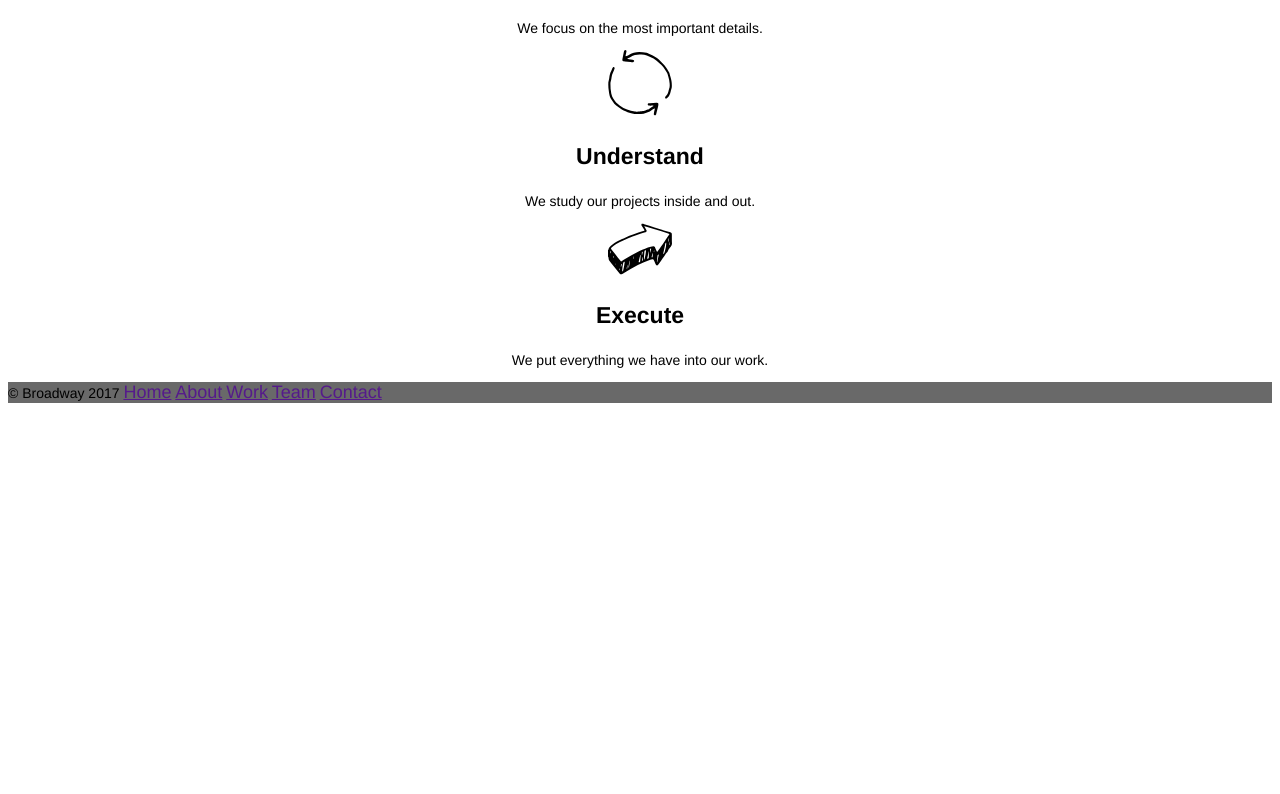
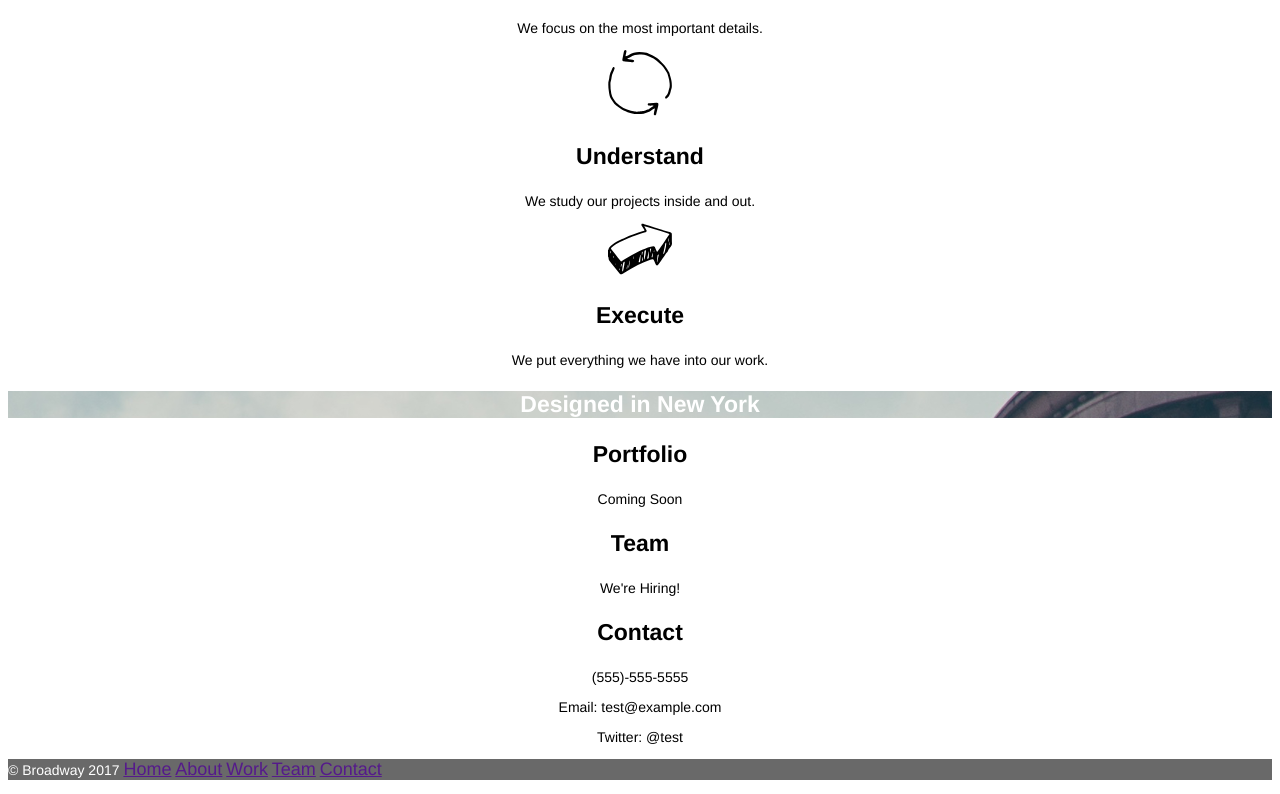
Before and after one commit to SSaapon/broadwaydesign, a plain HTML site: page index.html in a window 1280 px wide. Shown: the part 533-1327 px from the top of the page. Before the commit the page ends 950 px from the top, so only its background shows below. Drawn offline with Linux system fonts and the light colour scheme; files whose address does not match are found by name.

Commit message:
Added the final body element and modified class: footer to make all text white.

```diff
--- a/index.html
+++ b/index.html
@@ -1,14 +1,17 @@
 <!DOCTYPE html>
 <html>
+
   <head>
     <title>Broadway Design</title>
     <link href="resources/css/stylesheet.css" type="text/css" rel="stylesheet">
   </head>
+
   <body>
 
-    <!--Header Image & Text-->
+  <!--Header Image & Text-->
     <div class="picbackground">
       <h1>Broadway Design</h1>
+
     <!--Created special id for links, so they could be easily modified in the future-->
         <p id="lnk"><a href="index.html">Home</a></p>
         <p id="lnk"><a href="index.html">About</a></p>
@@ -18,7 +21,7 @@
     </div>
 
     <div class="mainbody">
-      <!--Please Note that the Images appear above, so if you need to change a section image, go to the link above.-->
+    <!--Please Note that the Images appear above, so if you need to change a section image, go to the link above.-->
       <h2>Our Process</h2>
         <img src="/Users/Ezekiel/Projects/broadwaydesign/resources/images/identify.svg">
       <h3>Identify</h3>
@@ -29,6 +32,23 @@
         <img src="/Users/Ezekiel/Projects/broadwaydesign/resources/images/execute.svg">
       <h3>Execute</h3>
         <p>We put everything we have into our work.</p>
+
+    <!--This is for the bar which pays homage to the opening header with the flatiron building-->
+      <div class="picbackground">
+        <h3 color="white">Designed in New York</h3>
+      </div>
+
+    <!--This for clossing third of the home page-->
+      <div class="secondbody">
+        <h3>Portfolio</h3>
+          <p>Coming Soon</p>
+        <h3>Team</h3>
+          <p>We're Hiring!</p>
+        <h3>Contact</h3>
+          <p>(555)-555-5555</p>
+          <p>Email: test@example.com</p>
+          <p>Twitter: @test</p>
+      </div>
 
   <div class="footer">
       <p>
--- a/resources/css/stylesheet.css
+++ b/resources/css/stylesheet.css
@@ -1,6 +1,7 @@
 html{
   font-family: helvetica, san-serif;
   text-align: center;
+  margin:auto;
 }
 
 h1{
@@ -28,5 +29,6 @@ p{
 .footer{
   font-size: 11px;
   text-align:left;
+  color: white;
   background-color: dimgray;
 }
```
